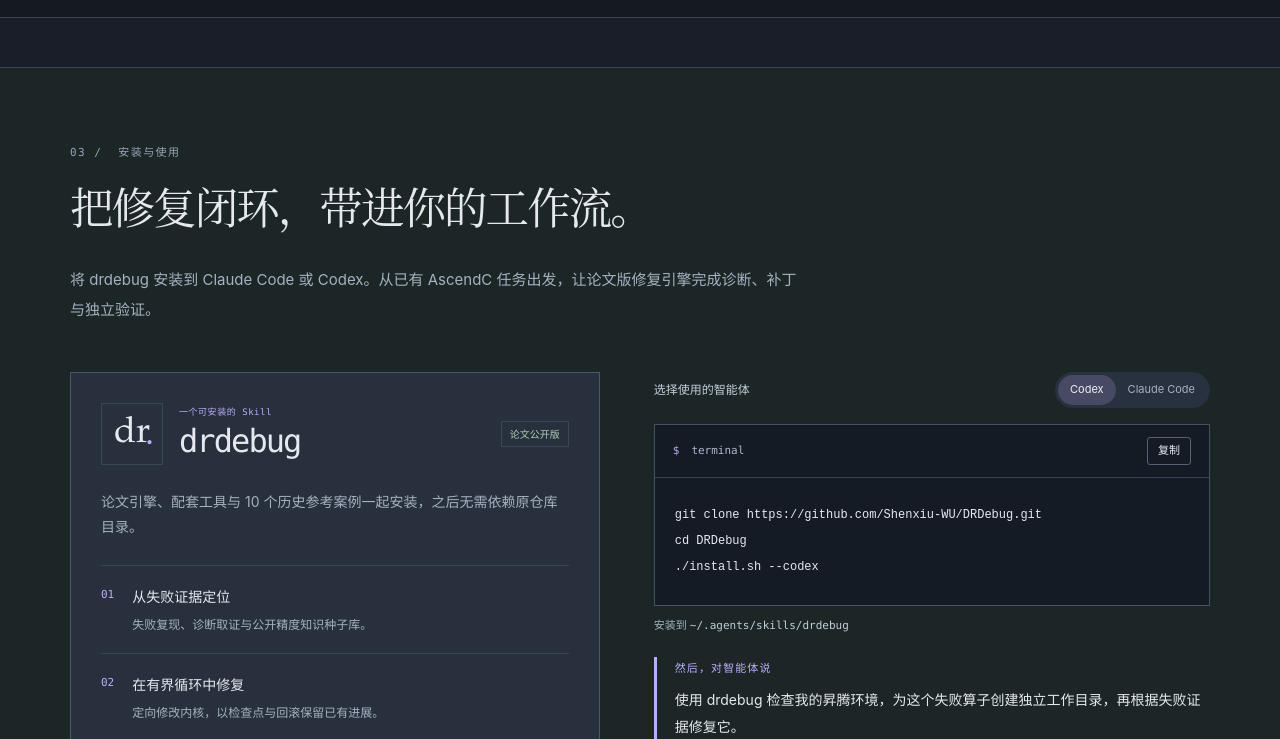
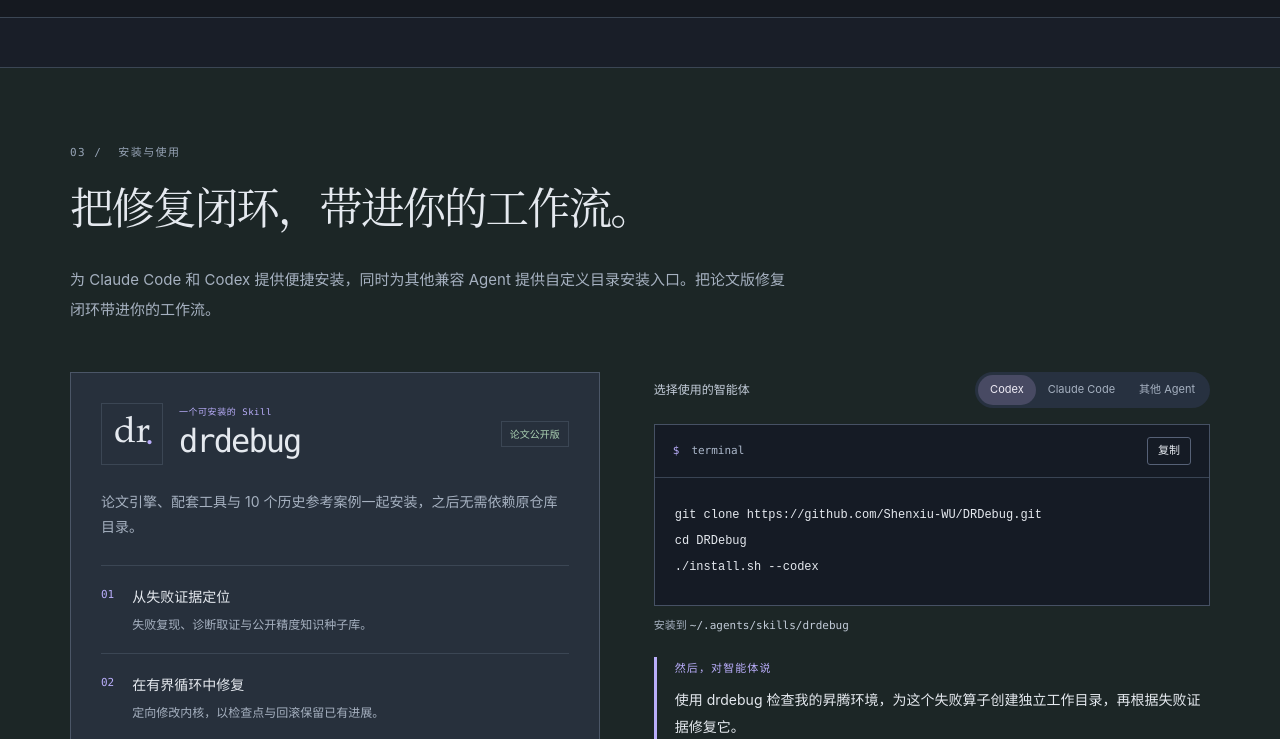
Before and after one commit to Shenxiu-WU/DRDebug, a plain HTML site: page website/index.html in a window 1280 px wide. Both pictures are taken after a click on the button "Codex". Shown: the part 3719-4458 px from the top of the page. Drawn offline with Linux system fonts and the light colour scheme.

Commit message:
Add generic installation entry for compatible agents

```diff
--- a/website/index.html
+++ b/website/index.html
@@ -11,8 +11,8 @@
   <title>DRDebug · 接近成功，继续修好</title>
   <link rel="icon" href="./assets/favicon.svg" type="image/svg+xml">
   <script src="./theme.js"></script>
-  <link rel="stylesheet" href="./styles.css">
-  <script src="./script.js?v=cumsum-example-20261018" defer></script>
+  <link rel="stylesheet" href="./styles.css?v=generic-agent-20261018">
+  <script src="./script.js?v=generic-agent-20261018" defer></script>
   <script src="./dashboard.js" defer></script>
 </head>
 <body>
@@ -94,7 +94,7 @@
     </div></section>
 
     <section id="skills" class="section skills-section" aria-labelledby="skills-title"><div class="wrap">
-      <div class="section-heading"><p class="section-index">03 / <span data-en="TAKE IT WITH YOU">安装与使用</span></p><h2 id="skills-title" data-en="Bring the repair loop to your agent.">把修复闭环，带进你的工作流。</h2><p class="section-intro" data-en="Install drdebug in Claude Code or Codex. The skill bundles the paper’s repair engine and guides you from an existing AscendC task to a separately verified patch.">将 drdebug 安装到 Claude Code 或 Codex。从已有 AscendC 任务出发，让论文版修复引擎完成诊断、补丁与独立验证。</p></div>
+      <div class="section-heading"><p class="section-index">03 / <span data-en="TAKE IT WITH YOU">安装与使用</span></p><h2 id="skills-title" data-en="Bring the repair loop to your agent.">把修复闭环，带进你的工作流。</h2><p class="section-intro" data-en="Quick installation for Claude Code and Codex, plus a custom-directory entry for other compatible agents. Bring the paper’s repair loop into your workflow.">为 Claude Code 和 Codex 提供便捷安装，同时为其他兼容 Agent 提供自定义目录安装入口。把论文版修复闭环带进你的工作流。</p></div>
       <div class="skill-install-layout">
         <article class="skill-package">
           <div class="skill-package-heading"><span class="skill-monogram" aria-hidden="true">dr<span>.</span></span><div><p class="eyebrow" data-en="ONE INSTALLABLE SKILL">一个可安装的 Skill</p><h3>drdebug</h3></div><span class="skill-version" data-en="Paper edition">论文公开版</span></div>
@@ -105,13 +105,14 @@
           <a class="text-link skill-source" href="https://github.com/Shenxiu-WU/DRDebug/tree/main/skills/drdebug" target="_blank" rel="noopener noreferrer"><span data-en="Read the skill source">查看 Skill 源码</span><span aria-hidden="true">↗</span></a>
         </article>
         <div class="skill-quickstart">
-          <div class="install-command-header"><span data-en="Choose your agent">选择使用的智能体</span><div class="segmented" role="group" aria-label="Skill 安装目标" data-en-aria="Skill installation target"><button type="button" data-install-host="codex" aria-pressed="true">Codex</button><button type="button" data-install-host="claude" aria-pressed="false">Claude Code</button></div></div>
+          <div class="install-command-header"><span data-en="Choose your agent">选择使用的智能体</span><div class="segmented" role="group" aria-label="Skill 安装目标" data-en-aria="Skill installation target"><button type="button" data-install-host="codex" aria-pressed="true">Codex</button><button type="button" data-install-host="claude" aria-pressed="false">Claude Code</button><button type="button" data-install-host="other" aria-pressed="false" aria-controls="skill-generic-note" data-en="Other agents">其他 Agent</button></div></div>
           <div class="install-terminal"><div class="terminal-heading"><span aria-hidden="true">$</span><span>terminal</span><button type="button" class="copy-install" data-copy-target="skill-install-command" data-en="Copy" aria-label="复制安装命令" data-en-aria="Copy installation commands">复制</button></div><pre><code id="skill-install-command">git clone https://github.com/Shenxiu-WU/DRDebug.git
 cd DRDebug
 ./install.sh --codex</code></pre></div>
           <p class="install-destination"><span data-en="Installs to">安装到</span> <code id="skill-install-destination">~/.agents/skills/drdebug</code></p>
+          <p id="skill-generic-note" class="install-generic-note" hidden data-en="Replace the example path with the skills parent directory your agent discovers; the installer creates drdebug/ inside it. Your agent must load SKILL.md and bundled resources, and be able to run local commands.">将示例路径替换为目标 Agent 识别的 skills 父目录，安装器会在其中创建 drdebug/。目标 Agent 需能读取 SKILL.md、加载配套资源并执行本地命令。</p>
           <div class="skill-invocation"><p class="eyebrow" data-en="THEN ASK YOUR AGENT">然后，对智能体说</p><p data-en="Use drdebug to check my Ascend environment, prepare a separate workspace for this failing kernel, and repair it from the failure evidence.">使用 drdebug 检查我的昇腾环境，为这个失败算子创建独立工作目录，再根据失败证据修复它。</p></div>
-          <div class="skill-requirements"><strong data-en="For a real NPU repair">运行真实 NPU 修复</strong><p data-en="Linux · Ascend NPU + CANN / AscendC · PyTorch / torch_npu. The paper engine uses a configured Claude Code worker; Codex can guide and launch the skill. Start with doctor to check dependencies.">需要 Linux、Ascend NPU、CANN / AscendC 与 PyTorch / torch_npu。论文引擎使用已配置的 Claude Code 工作进程；Codex 可指导和启动 Skill。先运行 doctor 检查依赖。</p></div>
+          <div class="skill-requirements"><strong data-en="For a real NPU repair">运行真实 NPU 修复</strong><p data-en="Linux · Ascend NPU + CANN / AscendC · PyTorch / torch_npu. A compatible host agent can guide and launch the public CLI; live paper-engine repair still requires an authenticated Claude Code worker. Start with doctor to check dependencies.">需要 Linux、Ascend NPU、CANN / AscendC 与 PyTorch / torch_npu。兼容的宿主 Agent 可指导和调用公开 CLI；论文引擎的实时修复仍需已认证的 Claude Code 工作进程。先运行 doctor 检查依赖。</p></div>
           <a class="text-link skill-guide" href="https://github.com/Shenxiu-WU/DRDebug/blob/main/docs/skill-guide.md" target="_blank" rel="noopener noreferrer"><span data-en="Installation & first repair guide">安装与首次修复指南</span><span aria-hidden="true">↗</span></a>
           <p id="skill-copy-status" class="skill-copy-status" role="status" aria-live="polite"></p>
         </div>
--- a/website/script.js
+++ b/website/script.js
@@ -64,10 +64,17 @@
   });
   document.getElementById("close-figure").addEventListener("click",() => dialog.close());
   dialog.addEventListener("click",event => { if(event.target === dialog) {const r = dialog.getBoundingClientRect(); if(event.clientX < r.left || event.clientX > r.right || event.clientY < r.top || event.clientY > r.bottom) dialog.close();} });
+  const installTargets = {
+    codex: {args: "--codex", destination: "~/.agents/skills/drdebug"},
+    claude: {args: "--claude", destination: "~/.claude/skills/drdebug"},
+    other: {args: "--dest /path/to/your-agent/skills", destination: "/path/to/your-agent/skills/drdebug"}
+  };
   for (const button of document.querySelectorAll("[data-install-host]")) button.addEventListener("click", () => {
-    const host = button.dataset.installHost === "claude" ? "claude" : "codex";
-    document.getElementById("skill-install-command").textContent = `git clone https://github.com/Shenxiu-WU/DRDebug.git\ncd DRDebug\n./install.sh --${host}`;
-    document.getElementById("skill-install-destination").textContent = host === "codex" ? "~/.agents/skills/drdebug" : "~/.claude/skills/drdebug";
+    const host = button.dataset.installHost;
+    const target = installTargets[host];
+    document.getElementById("skill-install-command").textContent = `git clone https://github.com/Shenxiu-WU/DRDebug.git\ncd DRDebug\n./install.sh ${target.args}`;
+    document.getElementById("skill-install-destination").textContent = target.destination;
+    document.getElementById("skill-generic-note").hidden = host !== "other";
     for (const target of document.querySelectorAll("[data-install-host]")) target.setAttribute("aria-pressed", String(target.dataset.installHost === host));
     document.getElementById("skill-copy-status").textContent = "";
   });
--- a/website/styles.css
+++ b/website/styles.css
@@ -2697,6 +2697,7 @@ html[lang=en] .hero-stats>div>span {
 .skill-cta { border:1px solid var(--strong-line); background:transparent; color:var(--ink); }
 .skill-cta:hover { border-color:var(--accent); color:var(--accent); }
 .skill-install-layout { display:grid; grid-template-columns:1fr 1.05fr; gap:54px; align-items:start; }
+.skill-quickstart { min-width:0; }
 .skill-package { border:1px solid var(--strong-line); padding:30px; background:var(--surface); }
 .skill-package-heading { display:flex; align-items:center; gap:16px; margin-bottom:24px; flex-wrap:wrap; }
 .skill-monogram { display:grid; place-items:center; width:62px; height:62px; border:1px solid var(--line); color:var(--ink); font:36px/1 var(--serif); position:relative; }
@@ -2712,7 +2713,7 @@ html[lang=en] .hero-stats>div>span {
 .skill-capabilities p { font-size:12px; margin-top:4px; }
 .skill-source,.skill-guide { color:var(--accent); font-size:13px; display:flex; justify-content:space-between; gap:16px; }
 .skill-source { border-top:1px solid var(--line); padding-top:17px; }
-.install-command-header { display:flex; align-items:center; justify-content:space-between; gap:12px; margin-bottom:16px; }
+.install-command-header { display:flex; flex-wrap:wrap; align-items:center; justify-content:space-between; gap:12px; margin-bottom:16px; }
 .install-command-header>span { font-size:12px; color:var(--secondary); }
 .install-terminal { background:#151b25; color:#e5e9ef; border:1px solid #465164; }
 .terminal-heading { display:flex; gap:12px; align-items:center; padding:12px 18px; border-bottom:1px solid #394454; font:11px/1.5 var(--mono); color:#acb8cb; }
@@ -2722,6 +2723,7 @@ html[lang=en] .hero-stats>div>span {
 .install-terminal pre { margin:0; padding:24px 20px; overflow-x:auto; font:12px/2.1 var(--mono); tab-size:2; }
 .install-destination { margin:10px 0 22px; font-size:11px; overflow-wrap:anywhere; }
 .install-destination code { color:var(--secondary); font-family:var(--mono); }
+.install-generic-note { margin:-8px 0 22px; color:var(--secondary); font-size:12px; line-height:1.9; }
 .skill-invocation { border-left:3px solid var(--accent); padding:3px 0 3px 18px; }
 .skill-invocation>.eyebrow { margin-bottom:8px; }
 .skill-invocation>p:last-child { font-size:14px; color:var(--ink); line-height:1.9; }
```
Also changed, not shown: 4 other files.
